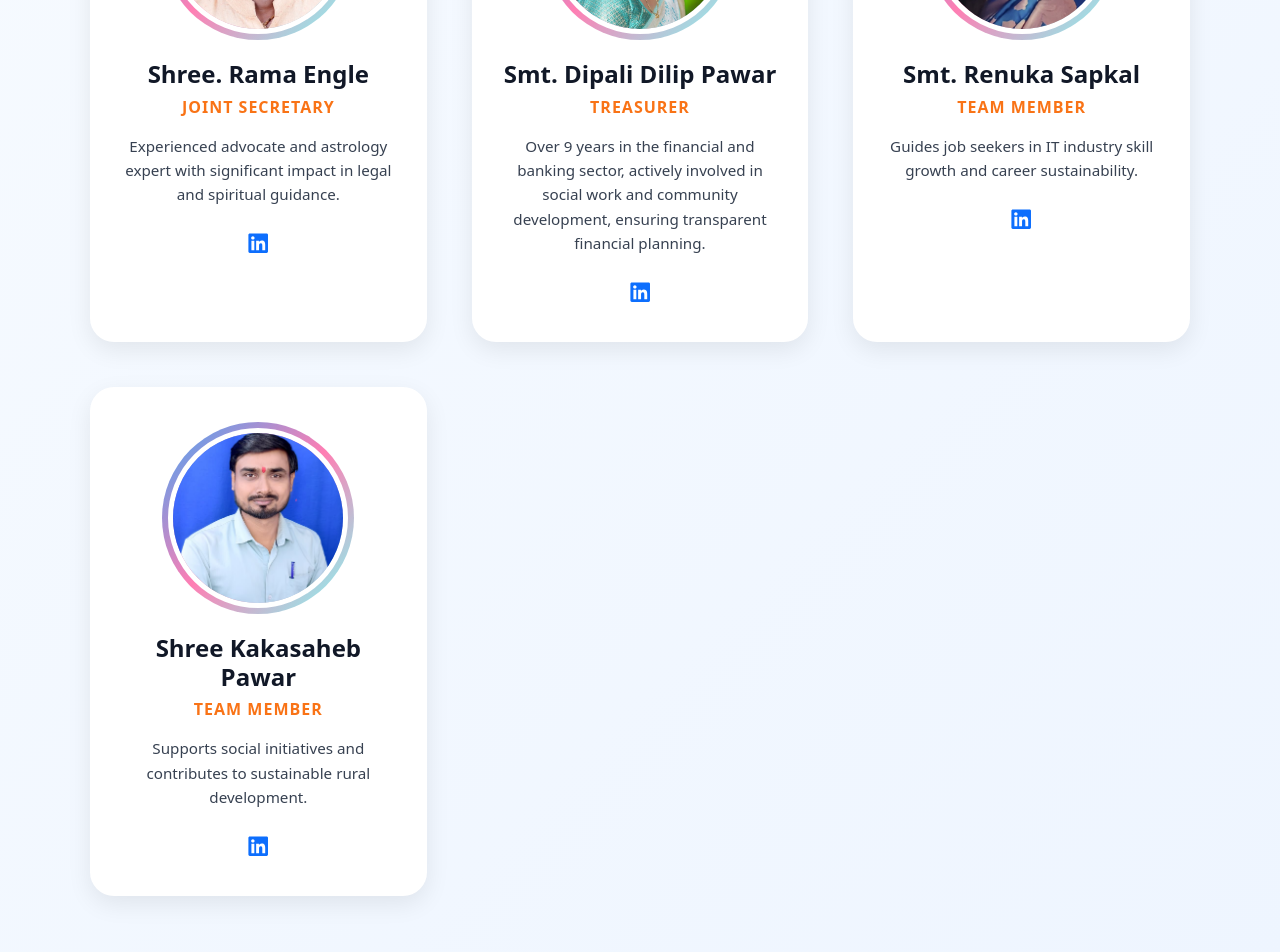
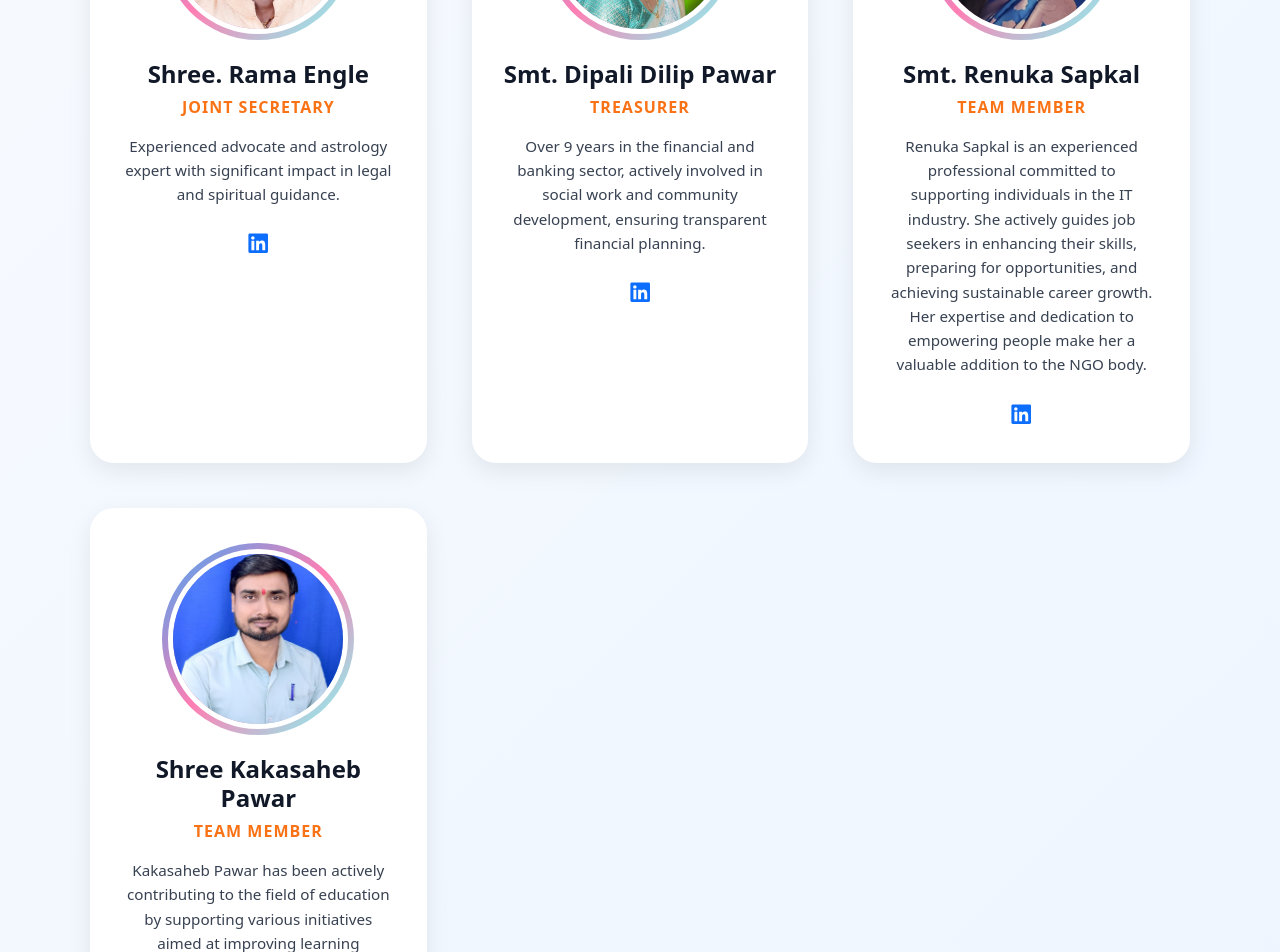
Before and after one commit to truptijadhav25/OmGurudevSanstha, a React (Create React App) app: page / in a window 1280 px wide. Shown: the part 7180-8132 px from the top of the page. Built offline with nearby package versions, Linux system fonts and the light colour scheme.

Commit message:
Initial commit - Om Gurudev NGO Website

```diff
--- a/src/components/Team.js
+++ b/src/components/Team.js
@@ -46,14 +46,14 @@ const teamMembers = [
     name: 'Smt. Renuka Sapkal',
     role: 'Team Member',
     image: '/Renuka_sapkal.jpg',
-    bio: 'Guides job seekers in IT industry skill growth and career sustainability.',
+    bio: 'Renuka Sapkal is an experienced professional committed to supporting individuals in the IT industry. She actively guides job seekers in enhancing their skills, preparing for opportunities, and achieving sustainable career growth. Her expertise and dedication to empowering people make her a valuable addition to the NGO body.',
     linkedin: "#"
   },
   {
     name: 'Shree Kakasaheb Pawar',
     role: 'Team Member',
     image: '/kakasaheb_pawar.jpg',
-    bio: 'Supports social initiatives and contributes to sustainable rural development.',
+    bio: 'Kakasaheb Pawar has been actively contributing to the field of education by supporting various initiatives aimed at improving learning opportunities. His dedication to empowering students and creating awareness about the importance of education makes him a valuable member of the NGO body.',
     linkedin: "#"
   }
 ];
```
